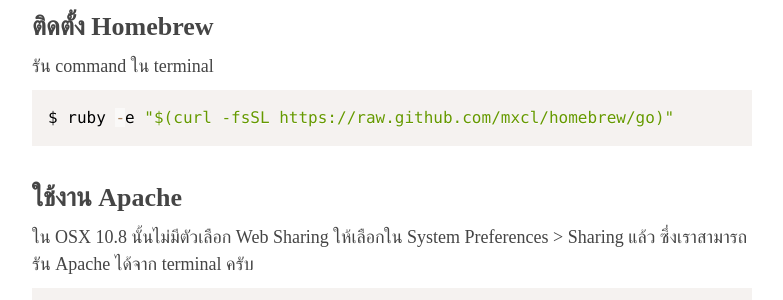
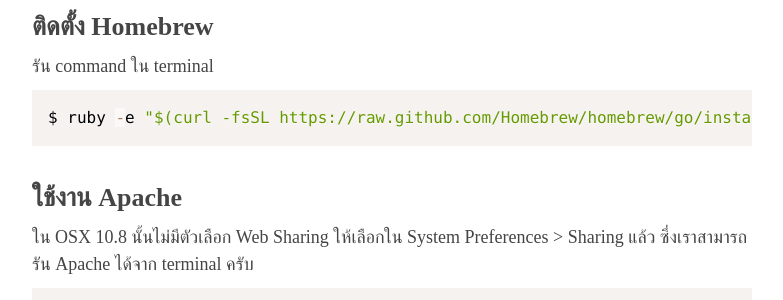
Before and after one commit to armno/armno.github.io, a Jekyll site: the page built from _posts/2013-06-28-set-up-apache-php-mysql-without-mamp.md, in a window 1280 px wide and 900 px high, scrolled down 722 px. Shown: the part 152-452 px from the top of the window, without its empty margins (248-1031 px from the left). Built offline with Jekyll 4.4.1, drawn with Linux system fonts in a browser that asks for light colours; Markdown is read by kramdown in place of the engine named in the settings; comment, search, counter and statistics services are not loaded; part of the change alters nothing that is shown.

Commit message:
updated homebrew link

```diff
--- a/_posts/2013-06-28-set-up-apache-php-mysql-without-mamp.md
+++ b/_posts/2013-06-28-set-up-apache-php-mysql-without-mamp.md
@@ -9,7 +9,7 @@ layout: blog
 
 จริงๆ แล้ว OSX มี Apache กับ PHP ติดมาด้วยอยู่แล้ว แต่สำหรับ PHP นั้นยังเป็นเวอร์ชั่นเก่าอยู่ ซึ่งเราสามารถลง PHP เวอร์ชั่นล่าสุดได้จาก Homebrew ครับ
 
-[Homebrew](http://mxcl.github.io/homebrew/) คือพระเอกของเราครับ ช่วยให้เราลง package สารพัดได้ใน OSX ได้อย่างไม่ยากเย็นนัก (สำหรับผมที่มาจากโลก Ubuntu Homebrew คือเปรียบเสมือนคำสั่ง `apt-get` นั่นเอง)
+[Homebrew](http://brew.sh) คือพระเอกของเราครับ ช่วยให้เราลง package สารพัดได้ใน OSX ได้อย่างไม่ยากเย็นนัก (สำหรับผมที่มาจากโลก Ubuntu Homebrew คือเปรียบเสมือนคำสั่ง `apt-get` นั่นเอง)
 
 - โพสต์นี้ทดสอบบน OSX 10.8+ นะครับ
 - เหมาะกับคนที่ชอบทำอะไรใน terminal
@@ -18,7 +18,7 @@ layout: blog
 
 รัน command ใน terminal
 
-<pre><code class="language-bash">$ ruby -e "$(curl -fsSL https://raw.github.com/mxcl/homebrew/go)"</code></pre>
+<pre><code class="language-bash">$ ruby -e "$(curl -fsSL https://raw.github.com/Homebrew/homebrew/go/install)"</code></pre>
 
 ### ใช้งาน Apache
 
```
